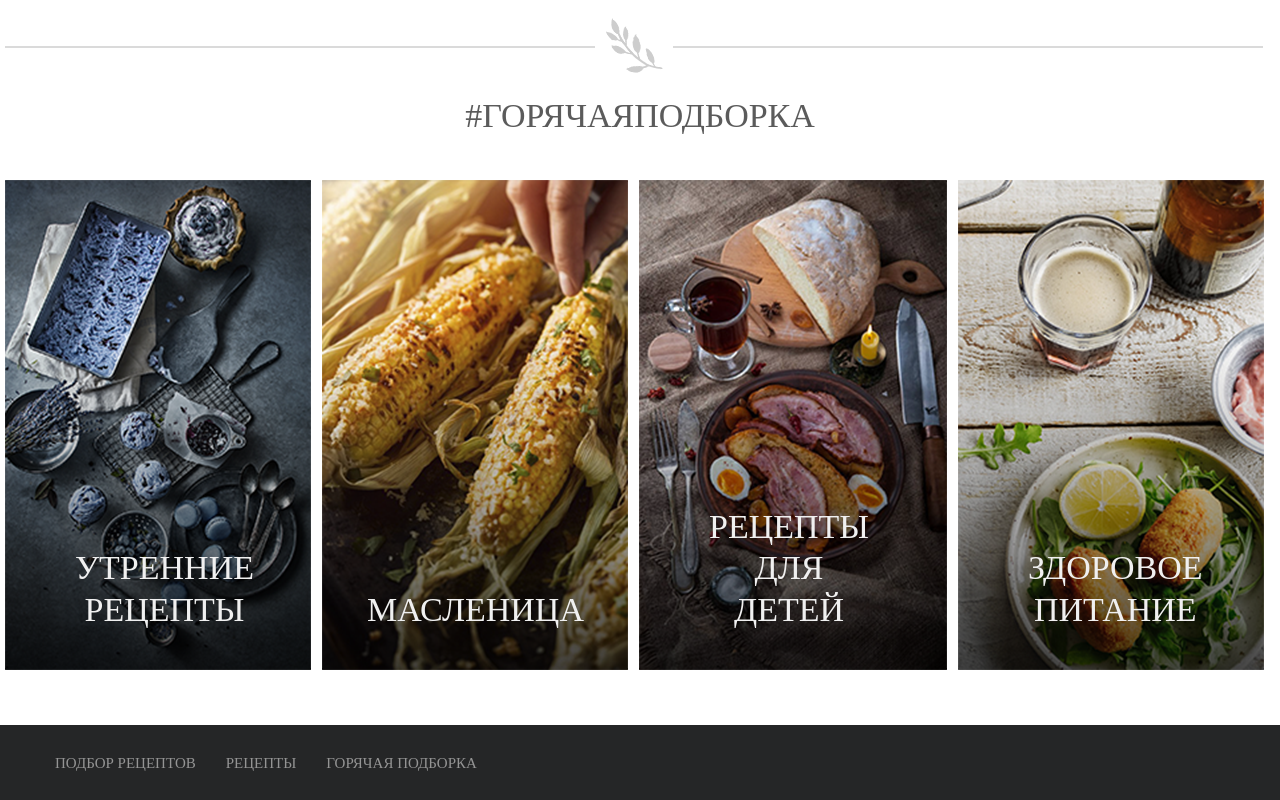
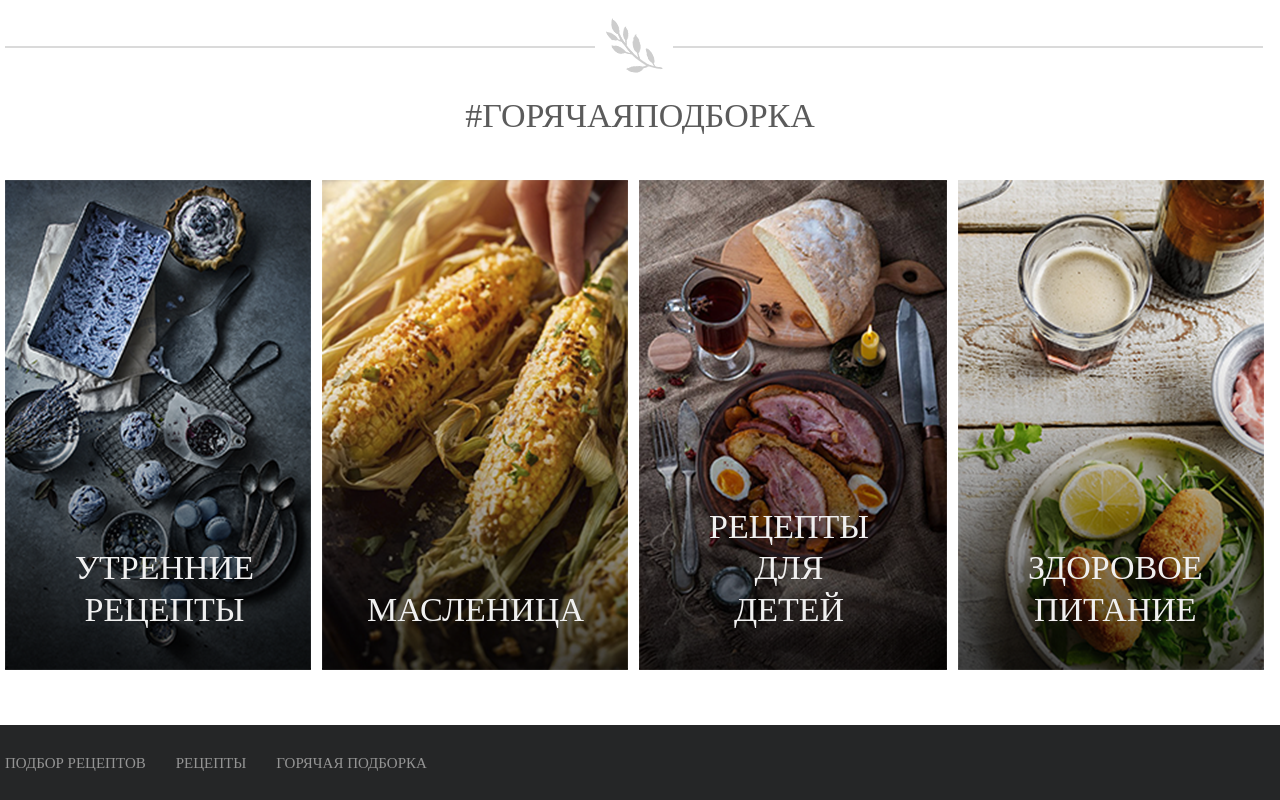
Before and after one commit to vladost99/vladost99.github.io, a plain HTML site: page Course2020/Homework/HW2/index.html in a window 1280 px wide. Shown: the part 1260-2060 px from the top of the page. Drawn offline with Linux system fonts and the light colour scheme.

Commit message:
footer update

```diff
--- a/Course2020/Homework/HW2/css/style.css
+++ b/Course2020/Homework/HW2/css/style.css
@@ -223,7 +223,6 @@ a {
     background-color: #252627;
     padding-bottom: 28px;
     padding-top: 29px;
-    padding-left: 55px;
 }
 
 .footer .footer__links {
--- a/Course2020/Homework/HW2/index.html
+++ b/Course2020/Homework/HW2/index.html
@@ -400,11 +400,13 @@
     </main>
 
     <footer class="footer">
+       <div class="container">
         <ul class="footer__links">
             <li class="footer__link"><a href="#">Подбор рецептов</a></li>
             <li class="footer__link"><a href="#recipe">Рецепты</a></li>
             <li class="footer__link"><a href="#hot">Горячая подборка</a></li>
         </ul>
+       </div>
     </footer>
 </body>
 </html>
```
